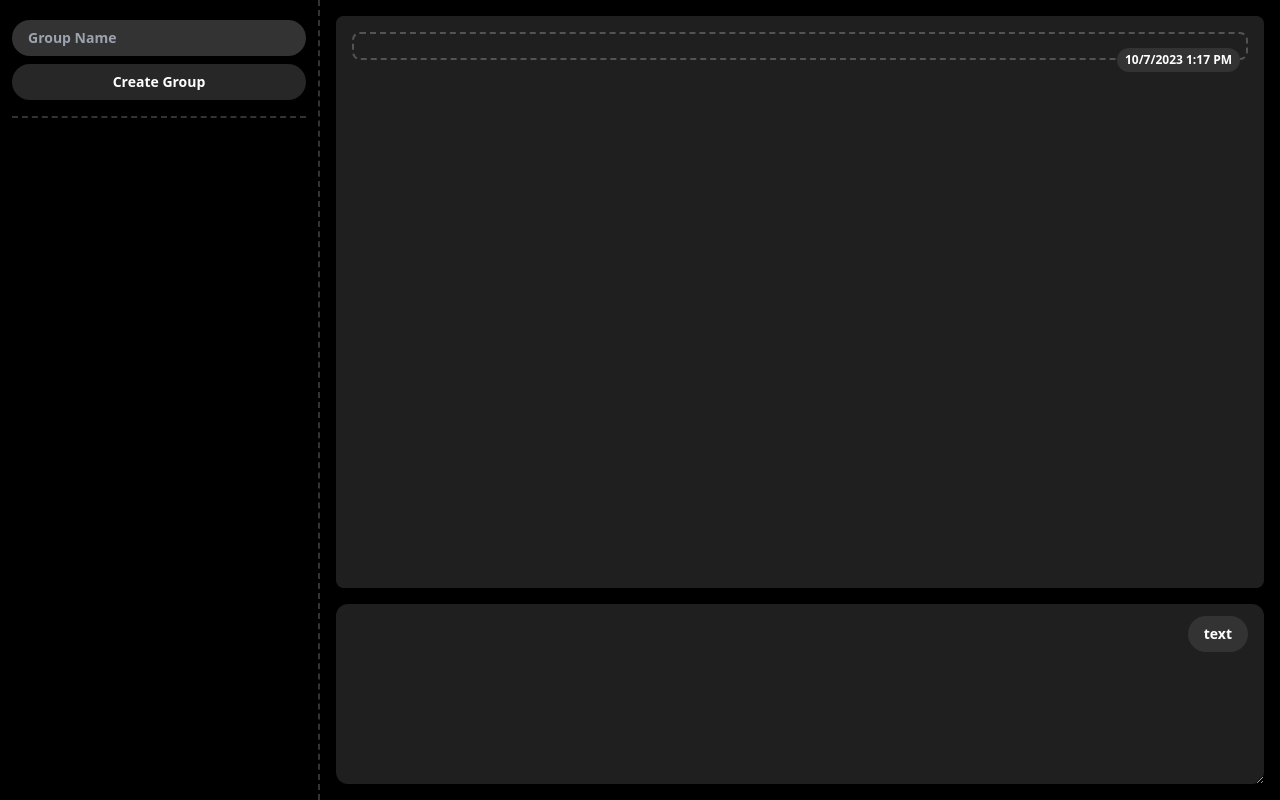
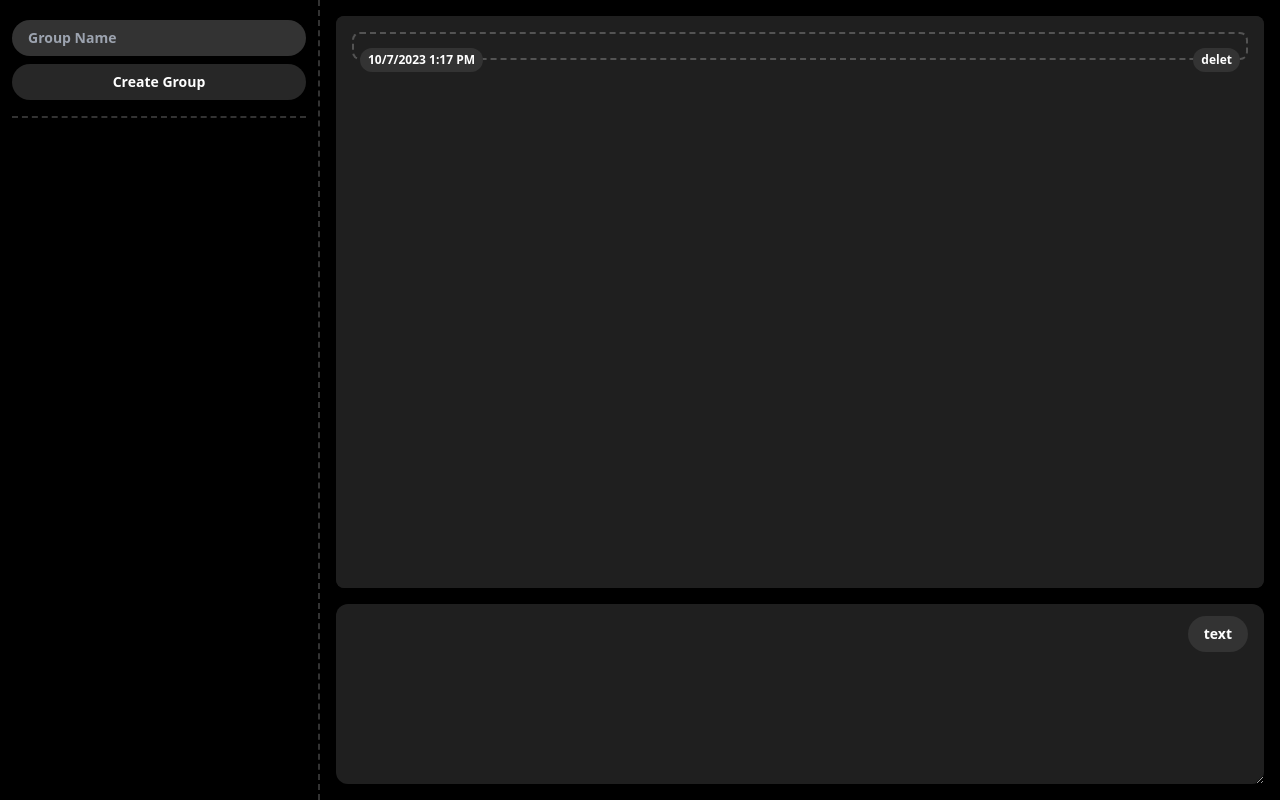
Before and after one commit to okyash007/Local-Chats, a React (Vite) app: page /1 in a window 1280 px wide. Both pictures are taken after a click on the button "text". Built offline with nearby package versions, Linux system fonts and the light colour scheme.

Commit message:
Delet Chat button added

```diff
--- a/src/components/Chats.js
+++ b/src/components/Chats.js
@@ -21,6 +21,15 @@ const Chats = () => {
     });
   }
 
+  function deletChat(index){
+    setChats((c) => {
+      const newChats = [...c];
+      newChats.splice(index, 1);
+      localStorage.setItem(param.id, JSON.stringify(newChats));
+      return newChats;
+    });
+  }
+
   function getCurrentDateTime() {
     const now = new Date();
     const date = now.toLocaleDateString();
@@ -37,9 +46,10 @@ const Chats = () => {
         <div className="bg-[#1f1f1f] h-full rounded-lg">
           <div className="">
             {texts &&
-              texts.map((m) => (
-                <div className="p-4 relative">
-                  <button className="bg-[#333333] absolute bottom-1 p-1 px-2 rounded-full right-6 text-xs cursor-default">{m.time.date + " " + m.time.time}</button>
+              texts.map((m, index) => (
+                <div className="p-4 relative" key={index}>
+                  <button className="bg-[#333333] absolute bottom-1 p-1 px-2 rounded-full left-6 text-xs cursor-default">{m.time.date + " " + m.time.time}</button>
+                  <button className="bg-[#333333] absolute bottom-1 p-1 px-2 rounded-full right-6 text-xs cursor-default" onClick={()=>deletChat(index)}>delet</button>
                   <p className="border-dashed border-2 border-[#535353] p-2 px-3 pb-4 rounded-lg">{m.chat}</p>
                 </div>
               ))}
```
